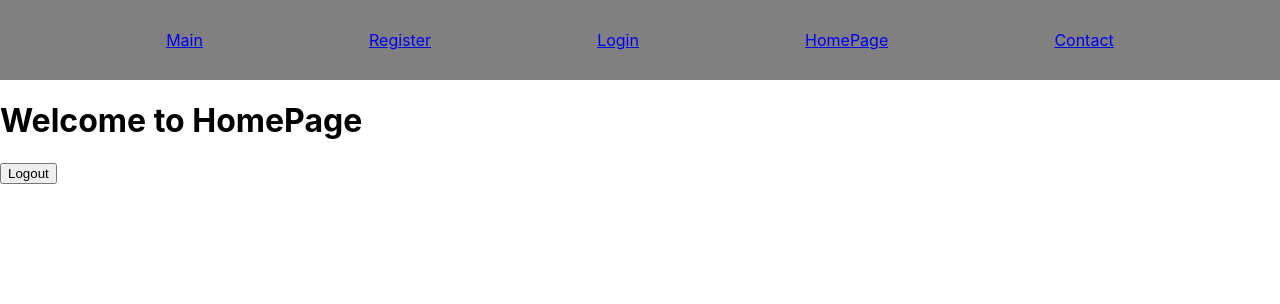
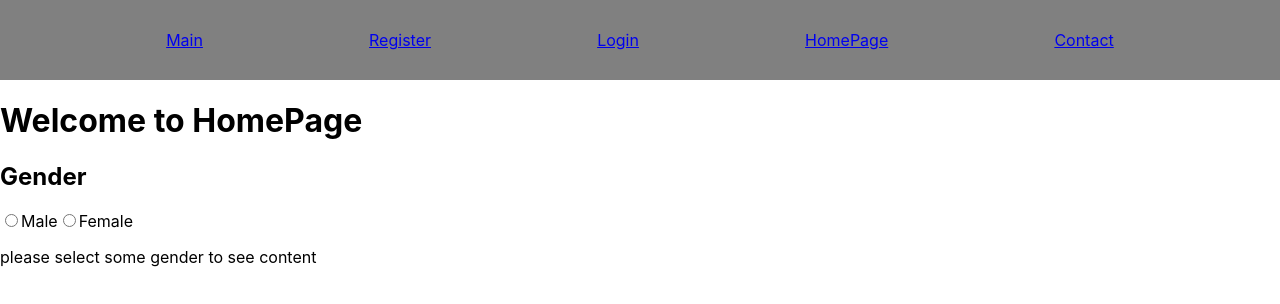
Before and after one commit to harshareddy979/july17threact, a React (Create React App) app: page /homepage in a window 1280 px wide. Shown: the top 304 px of the page. Built offline with nearby package versions, Linux system fonts and the light colour scheme.

Commit message:
added array and objects

```diff
--- a/src/components/Homepage.js
+++ b/src/components/Homepage.js
@@ -1,12 +1,36 @@
-import React from "react";
+import React, { useState } from "react";
 import NavBar from "./NavBar";
+import "./homepage.css"
 
 function HomePage(props){
+    var fruitsArray=["apple","banana","grapes","pineapple","orange"]
+    var fruitsObject={"name":"apple","color":"red","taste":"sweet"}
+    const [gender,setGender]=useState("");
     return (
         <div>
             <NavBar/>
             <h1>Welcome to HomePage {props.username}</h1>
-            <button onClick={()=>{props.setFlag(false)}}>Logout</button>
+            <h2>Gender</h2>
+            <input type="radio"></input>
+            <label>Male</label>
+            <input type="radio"></input>
+            <label>Female</label>
+            {gender === "" ? <p>please select some gender to see content</p>:
+            <div>
+             <h2>Fruits Array</h2>
+            <div className="homepageMain">
+            {fruitsArray.map((ele,index)=>{
+                return <div className="homepage">{ele+index}</div>
+            })}
+            </div>
+            <h2>fruits object</h2>
+            <div className="homepageMain">
+            {Object.entries(fruitsObject).map(([keys,values],index)=>{
+                return <div className="homepage">{keys+" : "+values}</div>
+            })}
+            </div>
+            </div>}
+            {/* <button onClick={()=>{props.setFlag(false)}}>Logout</button> */}
         </div>
     )
 }
--- /dev/null
+++ b/src/components/homepage.css
@@ -0,0 +1,13 @@
+.homepage{
+    background: grey;
+    height: 27vh;
+    width: 34vw;
+    display: grid;
+    place-content: center;
+}
+
+.homepageMain{
+    display: grid;
+    grid-template-columns: 50% 50%;
+    gap: 10vh
+}
```
